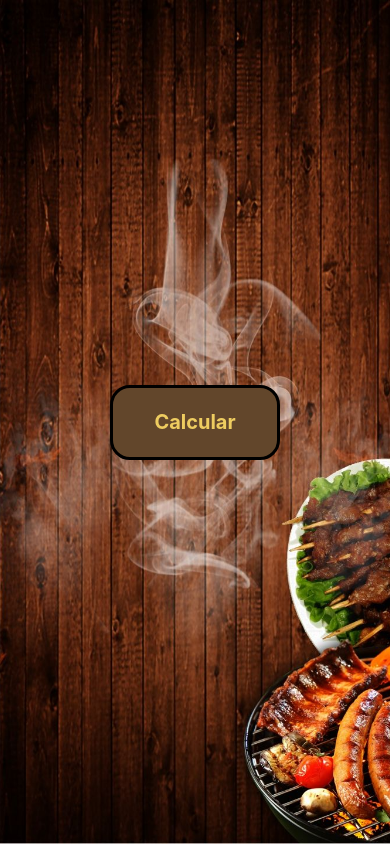
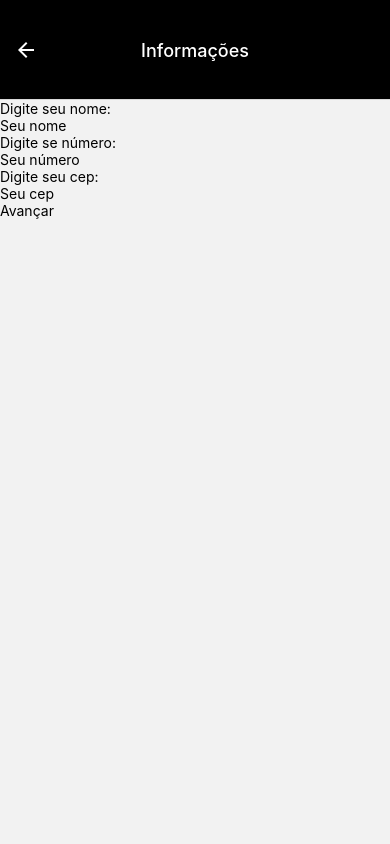
Before and after one commit to Guigite/app-de-calcular-churrasco, a React Native app: screen /info in a window 390 px wide. Before the commit this address had no page. Built offline with nearby package versions, Linux system fonts and the light colour scheme.

Commit message:
dia 1111 4

```diff
--- a/App.js
+++ b/App.js
@@ -73,7 +73,7 @@
                         },
                     headerTitleAlign: 'center',
                     }} />
-                    {/* <Stack.Screen name="info" component={Info}
+                    <Stack.Screen name="info" component={Info}
                     options={{title: 'Informações',
                     headerTintColor: 'white',
                     headerStyle: {
@@ -90,7 +90,7 @@
                         height: 100,
                         },
                     headerTitleAlign: 'center',
-                    }} /> */}
+                    }} />
                 </Stack.Navigator>
             </AuthProvider>
         </NavigationContainer>
--- a/src/components/listafinalo.js
+++ b/src/components/listafinalo.js
@@ -1,21 +1,21 @@
-// import React, { useContext } from "react";
-// import { View, Text} from "react-native";
-// import Listar from "../components/listar";
-// import { MainContext } from "../context/mainContext";
+import React, { useContext } from "react";
+import { View, Text} from "react-native";
+import Listar from "../components/listar";
+import { MainContext } from "../context/mainContext";
 
-// export default function Lista2(){
-//     const {data} = useContext(MainContext);
+export default function Lista2(){
+    const {data} = useContext(MainContext);
 
-//     return(
-//         <View>
+    return(
+        <View>
 
-//             <Listar classe="Cortes"/>
-//             <Listar classe="Extras"/>
-//             <Listar classe="Bebidas"/>
-//             <Text>Total: R${parseFloat((data.conta.gastototal).toFixed(2))}</Text>
-//             <Text>Total de: R${data.conta.rateiosemcrianca} por pessoa s/ crianças</Text>
-//             <Text>Total de: R${data.conta.rateiocomcrianca} por pessoa</Text>
+            <Listar classe="Cortes"/>
+            <Listar classe="Extras"/>
+            <Listar classe="Bebidas"/>
+            <Text>Total: R${parseFloat((data.conta.gastototal).toFixed(2))}</Text>
+            <Text>Total de: R${data.conta.rateiosemcrianca} por pessoa s/ crianças</Text>
+            <Text>Total de: R${data.conta.rateiocomcrianca} por pessoa</Text>
 
-//         </View>
-//     );
-// }
+        </View>
+    );
+}
--- a/src/context/mainContext.js
+++ b/src/context/mainContext.js
@@ -263,11 +263,11 @@
     }
 
     const SetNumero = (numero) =>{
-        data.info.nome = numero;
+        data.info.numero = numero;
     }
 
     const SetCep = (cep) =>{
-        data.info.nome = cep;
+        data.info.cep = cep;
     }
 
     const response =
--- a/src/pages/final.js
+++ b/src/pages/final.js
@@ -1,21 +1,21 @@
-// import React, { useContext } from "react";
-// import { View, Text, TouchableOpacity } from "react-native";
-// import { MainContext } from "../context/mainContext";
-// import Lista2 from "../components/listafinalo";
+import React, { useContext } from "react";
+import { View, Text, TouchableOpacity } from "react-native";
+import { MainContext } from "../context/mainContext";
+import Lista2 from "../components/listafinalo";
 
-// export default function Final(){
-//     const {data} = useContext(MainContext);
+export default function Final(){
+    const {data} = useContext(MainContext);
 
-//     return(
-//         <View>
+    return(
+        <View>
 
-//             <Text>Nome do Organizados</Text>
-//             <Text>{data.info.nome}</Text>
-//             <Text>Numero do Organizados</Text>
-//             <Text>{data.info.numero}</Text>
+            <Text>Nome do Organizados</Text>
+            <Text>{data.info.nome}</Text>
+            <Text>Numero do Organizados</Text>
+            <Text>{data.info.numero}</Text>
 
-//             <Lista2/>
+            <Lista2/>
 
-//         </View>
-//     );
-// }
+        </View>
+    );
+}
--- a/src/pages/info.js
+++ b/src/pages/info.js
@@ -1,47 +1,47 @@
-// import React, { useState, useContext } from "react";
-// import { TextInput} from "react-native-gesture-handler";
-// import { Text, View, TouchableOpacity } from "react-native";
-// import { MainContext } from "../context/mainContext";
+import React, { useState, useContext } from "react";
+import { TextInput} from "react-native-gesture-handler";
+import { Text, View, TouchableOpacity } from "react-native";
+import { MainContext } from "../context/mainContext";
 
-// export default function Info(props){
-//     const {data, SetNome, SetNumero, SetCep} = useContext(MainContext);
-//     const [text, setText] = useState(data.info.nome);
-//     const [number, setNumber] = useState(data.info.numero);
-//     const [cep, setCep] = useState(data.info.cep);
+export default function Info(props){
+    const {data, SetNome, SetNumero, SetCep} = useContext(MainContext);
+    const [text, setText] = useState(data.info.nome);
+    const [number, setNumber] = useState(data.info.numero);
+    const [cep, setCep] = useState(data.info.cep);
 
-//     return(
-//         <View>
-//             <Text>Digite seu nome:</Text>
-//             <TextInput
-//                 label="Seu nome"
-//                 value={text}
-//                 onChangeText={text => setText(text)}
-//             />
-//             <Text>Digite se número:</Text>
-//             <TextInput
-//                 label="Numero celular"
-//                 value={number}
-//                 onChangeText={number => setNumber(number)}
-//             />
-//             <Text>Digite seu cep:</Text>
-//             <TextInput
-//                 label="Seu cep"
-//                 value={cep}
-//                 onChangeText={cep => setCep(cep)}
-//             />
+    return(
+        <View>
+            <Text>Digite seu nome:</Text>
+            <TextInput
+                placeholder="Seu nome"
+                onChangeText={setText}
+                value={text}
+            />
+            <Text>Digite se número:</Text>
+            <TextInput
+                placeholder="Seu número"
+                onChangeText={setNumber}
+                value={number}
+            />
+            <Text>Digite seu cep:</Text>
+            <TextInput
+                placeholder="Seu cep"
+                onChangeText={setCep}
+                value={cep}
+            />
 
-//             <View>
-//                 <TouchableOpacity title="Avançar"
-//                 onPress={() => {
-//                     props.navigation.navigate('final');
-//                     SetCep(setCep(cep));
-//                     SetNome(setText(text));
-//                     SetNumero(setNumber(number));
-//                 }}>
-//                     <Text>Avançar</Text>
-//                 </TouchableOpacity>
-//             </View>
+            <View>
+                <TouchableOpacity title="Avançar"
+                onPress={() => {
+                    props.navigation.navigate('final');
+                    SetNome(text);
+                    SetNumero(number);
+                    SetCep(cep);
+                }}>
+                    <Text>Avançar</Text>
+                </TouchableOpacity>
+            </View>
 
-//         </View>
-//     )
-// }
+        </View>
+    )
+}
--- a/src/pages/lista.js
+++ b/src/pages/lista.js
@@ -17,7 +17,7 @@
             <Text>Total de: R${data.conta.rateiocomcrianca} por pessoa</Text>
 
             <View>
-                <TouchableOpacity title="Avançar" onPress={() => props.navigation.navigate('home')}>
+                <TouchableOpacity title="Avançar" onPress={() => props.navigation.navigate('info')}>
                     <Text>Avançar</Text>
                 </TouchableOpacity>
             </View>
```
